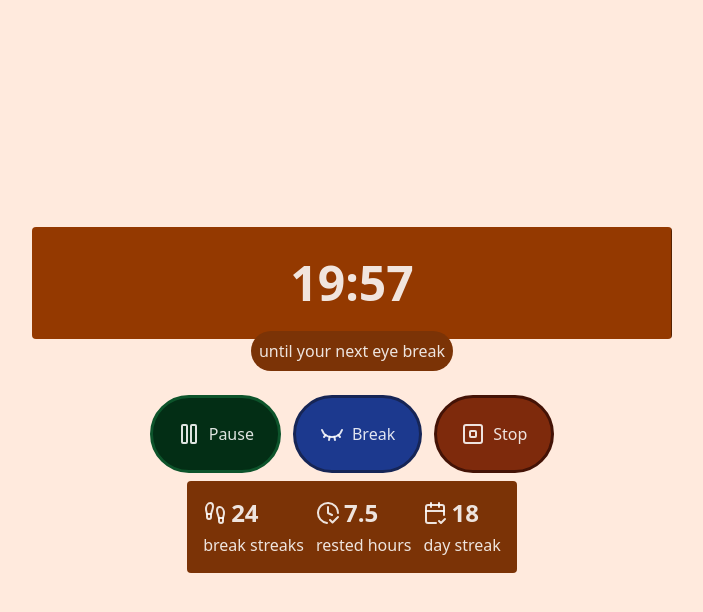
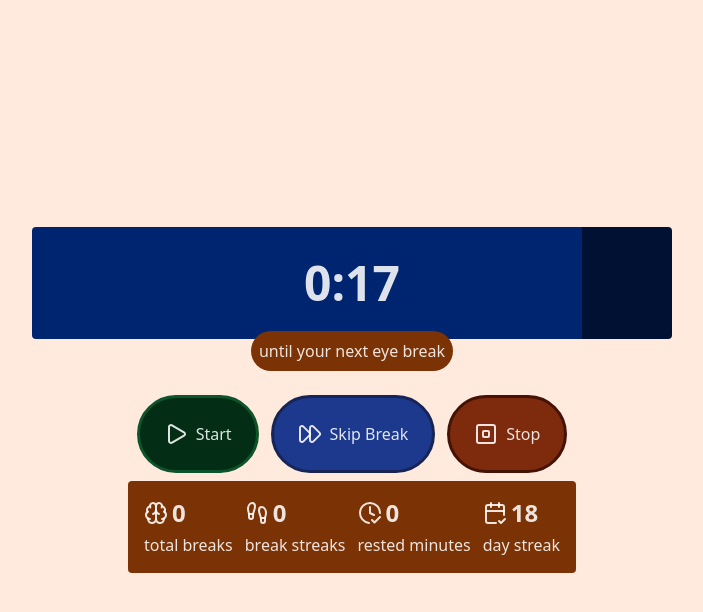
Before and after one commit to normalperson543/twentytwentytwenty, a React (Vite) app: page / in a window 1280 px wide. Both pictures are taken after a click on the button "Break". Shown: the top 612 px of the page, without its empty margins (288-991 px from the left). Built offline with nearby package versions, Linux system fonts and the light colour scheme.

Commit message:
breaks feature

```diff
--- a/src/App.tsx
+++ b/src/App.tsx
@@ -1,7 +1,9 @@
 import {
+  BrainIcon,
   CalendarCheck2Icon,
   ClockCheckIcon,
   EyeClosedIcon,
+  FastForwardIcon,
   FootprintsIcon,
   PauseIcon,
   PlayIcon,
@@ -10,38 +12,35 @@ import {
 import { useEffect, useRef, useState } from "react";
 
 function App() {
-  let lsBreakStreaks = localStorage.getItem("breakStreaks");
+  let lsBreaks = localStorage.getItem("breaks");
   let lsDayStreaks = localStorage.getItem("dayStreaks");
 
-  if (!lsBreakStreaks) {
-    localStorage.setItem("breakStreaks", "0");
-    lsBreakStreaks = "0";
+  if (!lsBreaks) {
+    localStorage.setItem("breaks", "0");
+    lsBreaks = "0";
   }
   if (!lsDayStreaks) {
     localStorage.setItem("dayStreaks", "0");
     lsDayStreaks = "0";
   }
 
-  const [breakStreaks, setBreakStreaks] = useState(Number(lsBreakStreaks));
+  const [breaks, setBreaks] = useState(Number(lsBreaks));
   const [dayStreaks, setDayStreaks] = useState(Number(lsDayStreaks));
   const [started, setStarted] = useState(false);
 
   const timeStart = useRef<number>(0);
-  const [timeRemaining, setTimeRemaining] = useState(0);
+  const [timeRemaining, setTimeRemaining] = useState(1200000);
   const [breakStarted, setBreakStarted] = useState(false);
 
   const intervalId = useRef(0);
 
   function startTimer() {
+    console.log("timer")
     stopTimers();
     timeStart.current = Date.now();
     setStarted(true);
+    setBreakStarted(false)
     intervalId.current = setInterval(() => {
-      console.log(
-        `${Math.floor(timeRemaining / 60000)}:${String(
-          Math.floor((timeRemaining % 60000) / 60000)
-        ).padStart(2, "0")}`
-      );
       if (timeStart.current + 1200000 - Date.now() <= 0) {
         setTimeRemaining(0);
         startBreak();
@@ -60,21 +59,51 @@ function App() {
     timeStart.current = Date.now();
     setBreakStarted(true);
     intervalId.current = setInterval(() => {
-      if (timeStart.current + 20000 - Date.now()) {
-        setTimeRemaining(0);
-        startTimer();
+      if (timeStart.current + 20000 - Date.now() <= 0) {
+        nextRound()
       } else {
-        setTimeRemaining(Date.now() - timeStart.current);
+        setTimeRemaining(timeStart.current + 20000 - Date.now());
       }
     }, 100);
   }
 
+  function stopClicked() {
+    stopTimers();
+    setStarted(false);
+    setBreakStarted(false);
+    setTimeRemaining(1200000);
+  }
   function stopTimers() {
     clearInterval(intervalId.current);
   }
+
+  function nextRound() {
+    setBreaks(breaks + 1)
+    localStorage.setItem("breaks", breaks.toString())
+    setTimeRemaining(0);
+    startTimer();
+  }
+
   return (
     <div className="w-full h-full">
       <div className="flex flex-col gap-2 items-center justify-center h-full w-full">
+        {breakStarted ? (
+          <div
+            style={{
+              background: `linear-gradient(to right,#002570 ${String(
+                (timeRemaining / 20000) * 100
+              )}%, #001133 ${(timeRemaining / 20000) * 100}%)`,
+            }}
+            className="
+            w-1/2 p-8 rounded-sm text-center font-bold text-5xl"
+          >
+            {Math.floor(timeRemaining / 60000)}:
+            {String(Math.floor((timeRemaining % 60000) / 1000)).padStart(
+              2,
+              "0"
+            )}
+          </div>
+        ) : (
           <div
             style={{
               background: `linear-gradient(to right,#943900 ${String(
@@ -85,8 +114,12 @@ function App() {
             w-1/2 p-8 rounded-sm text-center font-bold text-5xl"
           >
             {Math.floor(timeRemaining / 60000)}:
-          {String(Math.floor((timeRemaining % 60000) / 1000)).padStart(2, "0")}
+            {String(Math.floor((timeRemaining % 60000) / 1000)).padStart(
+              2,
+              "0"
+            )}
           </div>
+        )}
         <div className="bg-amber-900 items-center justify-center flex flex-col text-center p-2 rounded-full relative -top-4">
           <p>until your next eye break</p>
         </div>
@@ -105,6 +138,15 @@ function App() {
               <p>Start</p>
             </button>
           )}
+          {breakStarted ? (
+            <button
+              onClick={nextRound}
+              className="bg-blue-900 rounded-full p-6 flex flex-row gap-2 border-blue-950 border-3 border-solid"
+            >
+              <FastForwardIcon width={24} height={24} />
+              <p>Skip Break</p>
+            </button>
+          ) : (
             <button
               onClick={startBreak}
               className="bg-blue-900 rounded-full p-6 flex flex-row gap-2 border-blue-950 border-3 border-solid"
@@ -112,8 +154,9 @@ function App() {
               <EyeClosedIcon width={24} height={24} />
               <p>Break</p>
             </button>
+          )}
           <button
-            onClick={stopTimers}
+            onClick={stopClicked}
             className="bg-orange-900 rounded-full p-6 flex flex-row gap-2 border-orange-950 border-3 border-solid"
           >
             <SquareStopIcon width={24} height={24} />
@@ -123,17 +166,24 @@ function App() {
         <div className="flex flex-row gap-3 bg-amber-900 rounded-sm p-4">
           <div className="flex flex-col gap-1">
             <div className="flex flex-row gap-1 items-center">
+              <BrainIcon width={24} height={24} />
+              <p className="text-2xl font-bold">{breaks}</p>
+            </div>
+            <p>total breaks</p>
+          </div>
+          <div className="flex flex-col gap-1">
+            <div className="flex flex-row gap-1 items-center">
               <FootprintsIcon width={24} height={24} />
-              <p className="text-2xl font-bold">24</p>
+              <p className="text-2xl font-bold">0</p>
             </div>
             <p>break streaks</p>
           </div>
           <div className="flex flex-col gap-1">
             <div className="flex flex-row gap-1 items-center">
               <ClockCheckIcon width={24} height={24} />
-              <p className="text-2xl font-bold">7.5</p>
+              <p className="text-2xl font-bold">{Math.round(breaks * (1/3) * 100) / 100}</p>
             </div>
-            <p>rested hours</p>
+            <p>rested minutes</p>
           </div>
           <div className="flex flex-col gap-1">
             <div className="flex flex-row gap-1 items-center">
```
Lines whose indentation alone changed are shown as unchanged.
